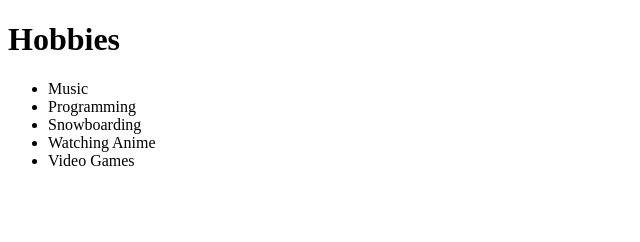
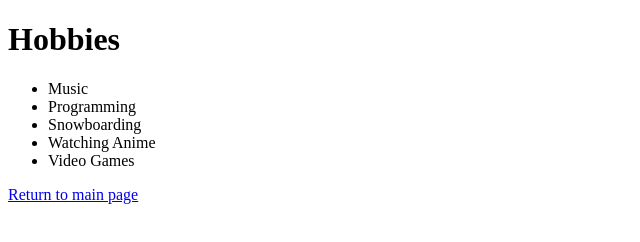
Before and after one commit to adarigo/cv, a plain HTML site: page hobbies.html in a window 1280 px wide. Shown: the whole page, without its empty margins (0-640 px from the left). Drawn offline with Linux system fonts and the light colour scheme.

Commit message:
Added link to main page

```diff
--- a/hobbies.html
+++ b/hobbies.html
@@ -13,5 +13,6 @@
       <li>Watching Anime</li>
       <li>Video Games</li>
     </ul>
+    <a href="index.html">Return to main page</a>
   </body>
 </html>
```
